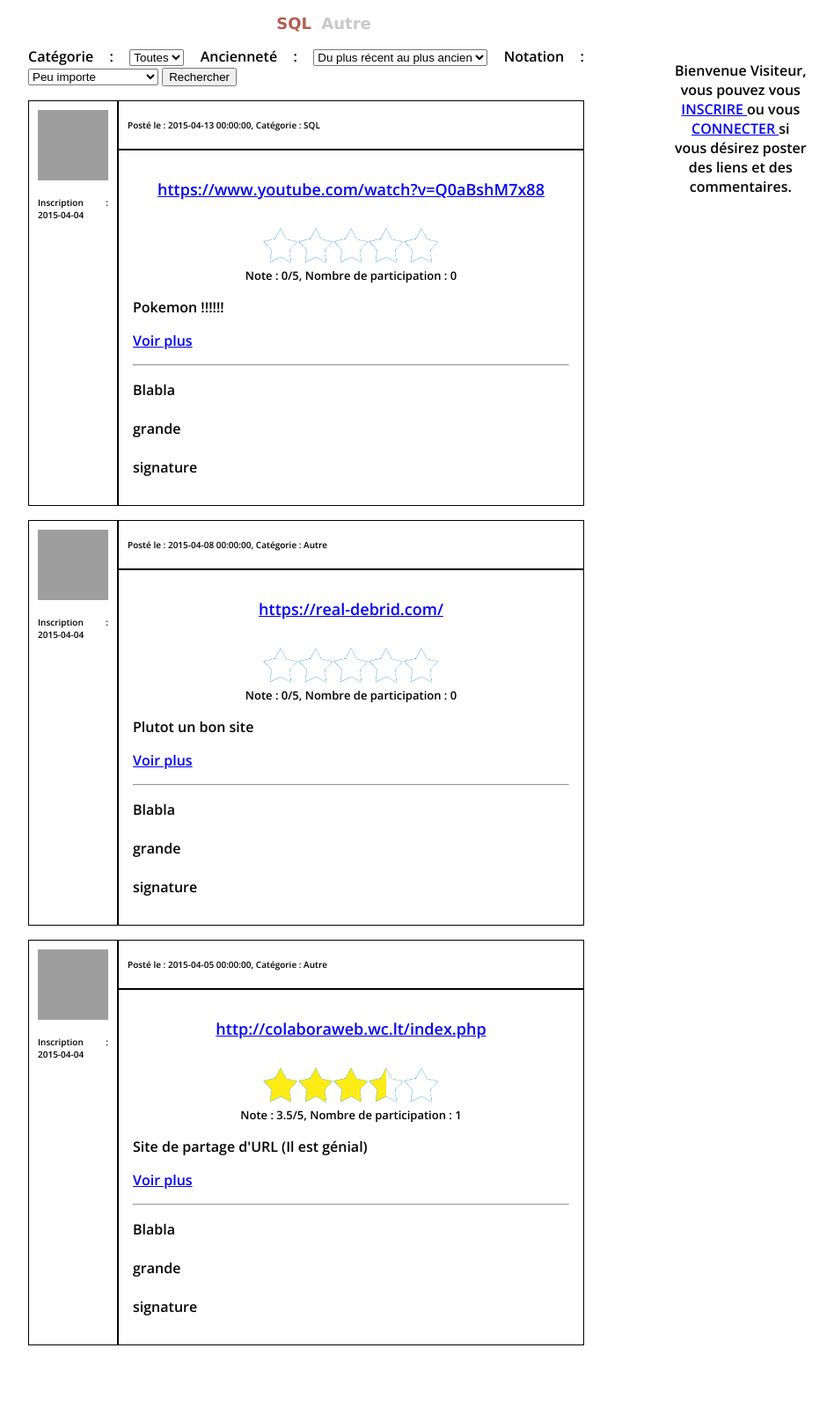
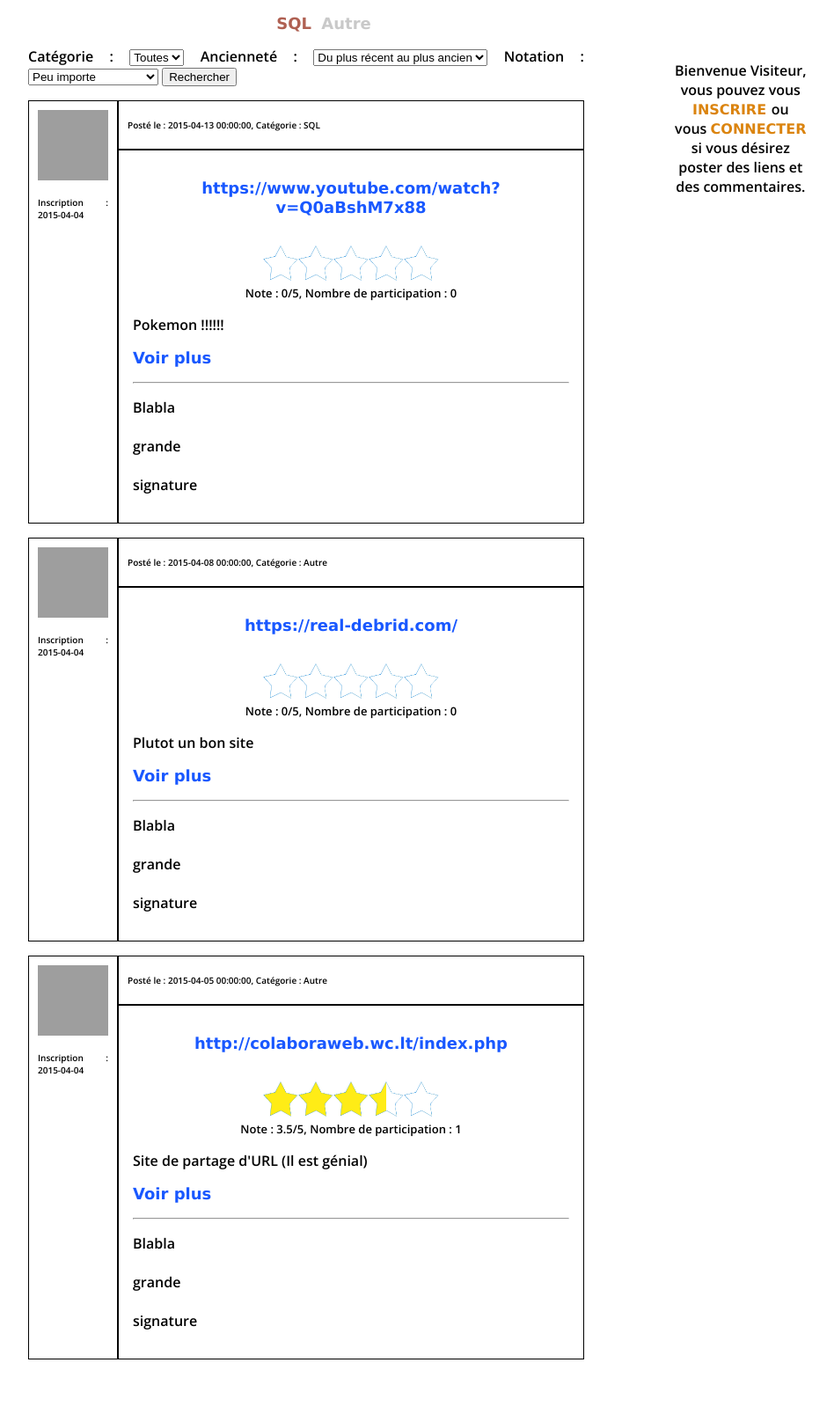
Before and after one commit to Eresia/colaboraweb, a PHP site: page /colaboraweb/ in a window 1280 px wide. Shown: the part 180-1787 px from the top of the page at 88% size, without its empty margins (292-1240 px from the left). Run offline with PHP 8.4, Linux system fonts and the light colour scheme; data comes from the database, SQL or seed files in the repository; data that the repository does not hold is empty; a stand-in replaces the project's code that opens the database connection; some libraries are stand-ins or nearby versions; some web fonts are replaced; grey boxes are pictures that could not be loaded.

Commit message:
[CSS]Style liens, modifications formulaires à venir
Petites modifications matinales sur le CSS des liens, titre cliquable,
changement couleur fond formulaires d'inscription et connexion
(modification à venir sur les formulaires)

```diff
--- a/css/style3.css
+++ b/css/style3.css
@@ -62,6 +62,11 @@ li.icooth a{
   margin-left: 10%;
 }
 
+.header a{
+  text-decoration: none;
+  color : black;
+}
+
 .titre{
   font-family: "Oleo Script", "Lucida Sans", "Lucida Grande", "Lucida Sans Unicode", "Luxi Sans", sans-serif;
   font-size: 3vw;
@@ -120,7 +125,17 @@ span.gras{
   width: 150px;
   text-align: center;
   margin-right: 5%;
+}
 
+.r_menu a{
+  text-decoration: none;
+  font-family: "Oleo Script", "Lucida Sans", "Lucida Grande", "Lucida Sans Unicode", "Luxi Sans", sans-serif;
+  font-weight: bold;
+  color : #DB840F;
+}
+
+.r_menu a:hover{
+  color : #1958FF;
 }
 
 .core{
--- a/css/styleLogin.css
+++ b/css/styleLogin.css
@@ -4,7 +4,7 @@ formulaire de connexion au site
 */
 
 .log_form{
-  background-color: #1472CC;
+  background-color: #43789E;
 }
 
 input.ps, input.mdp{
@@ -28,13 +28,13 @@ a.subscribe{
   text-decoration: none;
   background-color: #FFFFFF;
   border: 1px solid black;
-  color : #000000;
+  color : #1958FF;
   font-size: 2em;
 
 }
 
 a.subscribe:hover{
-  color : #1958FF;
+  color : #DB840F;
 }
 
 label.ps, label.mdp
--- a/css/stylePost.css
+++ b/css/stylePost.css
@@ -16,10 +16,23 @@ formulaire de création d'un post (lien+note)
 	font-size: x-small;
 	padding: 1em;
 	border: 1px solid black;
+
 }
 
 .message_name{
 	font-size: medium;
+}
+
+.message_name a{
+	text-decoration: none;
+	font-family: "Oleo Script", "Lucida Sans", "Lucida Grande", "Lucida Sans Unicode", "Luxi Sans", sans-serif;
+	font-weight: bold;
+	font-size: large;
+	color : #1958FF;
+}
+
+.message_name a:hover{
+	color : #DB840F;
 }
 
 .content_post{
@@ -47,14 +60,34 @@ formulaire de création d'un post (lien+note)
 	text-align: center;
 }
 
+.display_url a{
+	text-decoration: none;
+	font-family: "Oleo Script", "Lucida Sans", "Lucida Grande", "Lucida Sans Unicode", "Luxi Sans", sans-serif;
+	font-weight: bold;
+	font-size: large;
+	color : #1958FF;
+
+}
+
+.display_url a:hover{
+	color : #DB840F;
+}
+
+.display_description a{
+	text-decoration: none;
+	font-family: "Oleo Script", "Lucida Sans", "Lucida Grande", "Lucida Sans Unicode", "Luxi Sans", sans-serif;
+	font-weight: bold;
+	font-size: large;
+	color : #1958FF;
+}
+
+.display_description a:hover{
+	color : #DB840F;
+}
+
 .nb_notes {
 	margin-top: 0;
 	font-size: small;
-}
-
-.display_url a{
-	font-weight: bold;
-	font-size: large;
 }
 
 .create_comment{
--- a/css/styleSubscribe.css
+++ b/css/styleSubscribe.css
@@ -28,5 +28,5 @@ label.ps_s, label.mdp_s {
 }
 
 form.sub_form{
-  background-color: #BEBEBE;
+  background-color: #43789E;
 }
--- a/login/login.php
+++ b/login/login.php
@@ -29,7 +29,7 @@
 				$pass = "";
 			}
 
-			$result .= "<label for=\"pseudo\" class=\"ps\">Pseudo : </label><input type=\"text\" name=\"pseudo\" value=\"".$pseudo."\" class=\"ps\" /><br/>";
+			$result .= "<div><label for=\"pseudo\" class=\"ps\">Pseudo : </label><input type=\"text\" name=\"pseudo\" value=\"".$pseudo."\" class=\"ps\" /><br/>";
 			$result .= "<label for=\"mdp\" class= \"mdp\">Mot de passe : </label><input type=\"password\" name=\"pass\" value=\"".$pass."\" class=\"mdp\"/>";
 			if(isset($_SESSION['return'])){
 				$result .= '<input type="hidden" name="return" value="'.$_SESSION['return'].'" />';
```
